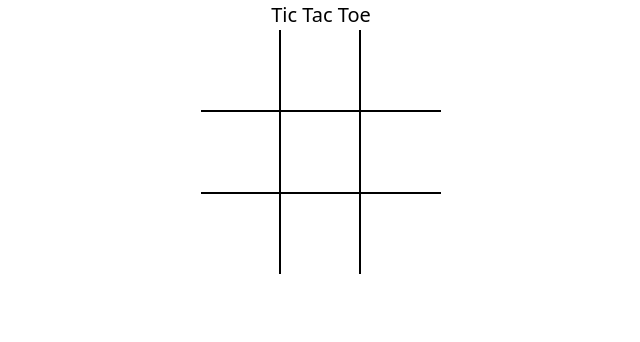
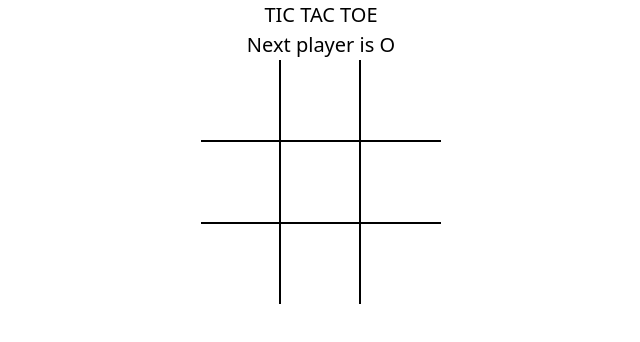
Before and after one commit to BharambeHimanshu/TICTACTOE-GAME, a React (Vite) app: page / in a window 1280 px wide. Shown: the top 342 px of the page, without its empty margins (319-959 px from the left). Built offline with nearby package versions, Linux system fonts and the light colour scheme.

Commit message:
CalculateWinner

```diff
--- a/src/App.jsx
+++ b/src/App.jsx
@@ -1,12 +1,38 @@
-import React from "react"
+import React, { useState} from "react"
 import Board from "./components/Board"
 import "./Styles/root.scss"
+import  { calculateWinner } from "./helpers"
 
 export default function App() {
+  const [board, setBoard] = useState(Array(9).fill(null));
+  const [isXNext, setIsXNext] = useState(false);
+
+  const winner = calculateWinner(board);
+
+  const message =winner
+    ? `Winner is ${winner}`
+    : `Next player is ${isXNext ? "X" : "O"}`;
+
+  const handleSquareClick = position => {
+      if(board[position] || winner) {
+          return;
+      }
+      setBoard(prev => {
+          return prev.map((square, pos) => {
+              if(pos === position) {
+                  return  isXNext ? 'X' : 'O';
+              }
+              return square;
+          });
+      });
+
+      setIsXNext(prev => !prev);
+  };
   return (
     <div className="app">
-    <h1>Tic Tac Toe</h1>
-    <Board />
+    <h1>TIC TAC TOE</h1>
+    <h2>{ message }</h2>
+    <Board  board={board} handleSquareClick={handleSquareClick}/>
     </div>
   )
 }
--- a/src/components/Board.jsx
+++ b/src/components/Board.jsx
@@ -1,27 +1,7 @@
-import React, { useState }from "react";
+import React from "react";
 import Square from "./Square";
 
-export default function Board() {
-
-    const [board, setBoard] = useState(Array(9).fill(null));
-    const [isXNext, setIsXNext] = useState(false);
-
-    const handleSquareClick = position => {
-
-        if(board[position]){
-            return;
-        }
-        setBoard(prev => {
-            return prev.map((square, pos) => {
-                if(pos === position) {
-                    return  isXNext ? 'X' : 'O';
-                }
-                return square;
-            });
-        });
-
-        setIsXNext(prev => !prev);
-    };
+export default function Board({ board, handleSquareClick }) {
 
     const renderSquare = position => {
         return(
@@ -30,7 +10,6 @@
                 onClick={() => handleSquareClick(position)}
                 />
         )
-
     };
 
 
--- /dev/null
+++ b/src/helpers.jsx
@@ -0,0 +1,19 @@
+export function calculateWinner(squares) {
+    const lines = [
+      [0, 1, 2],
+      [3, 4, 5],
+      [6, 7, 8],
+      [0, 3, 6],
+      [1, 4, 7],
+      [2, 5, 8],
+      [0, 4, 8],
+      [2, 4, 6],
+    ];
+    for (let i = 0; i < lines.length; i++) {
+      const [a, b, c] = lines[i];
+      if (squares[a] && squares[a] === squares[b] && squares[a] === squares[c]) {
+        return squares[a];
+      }
+    }
+    return null;
+  }
```
